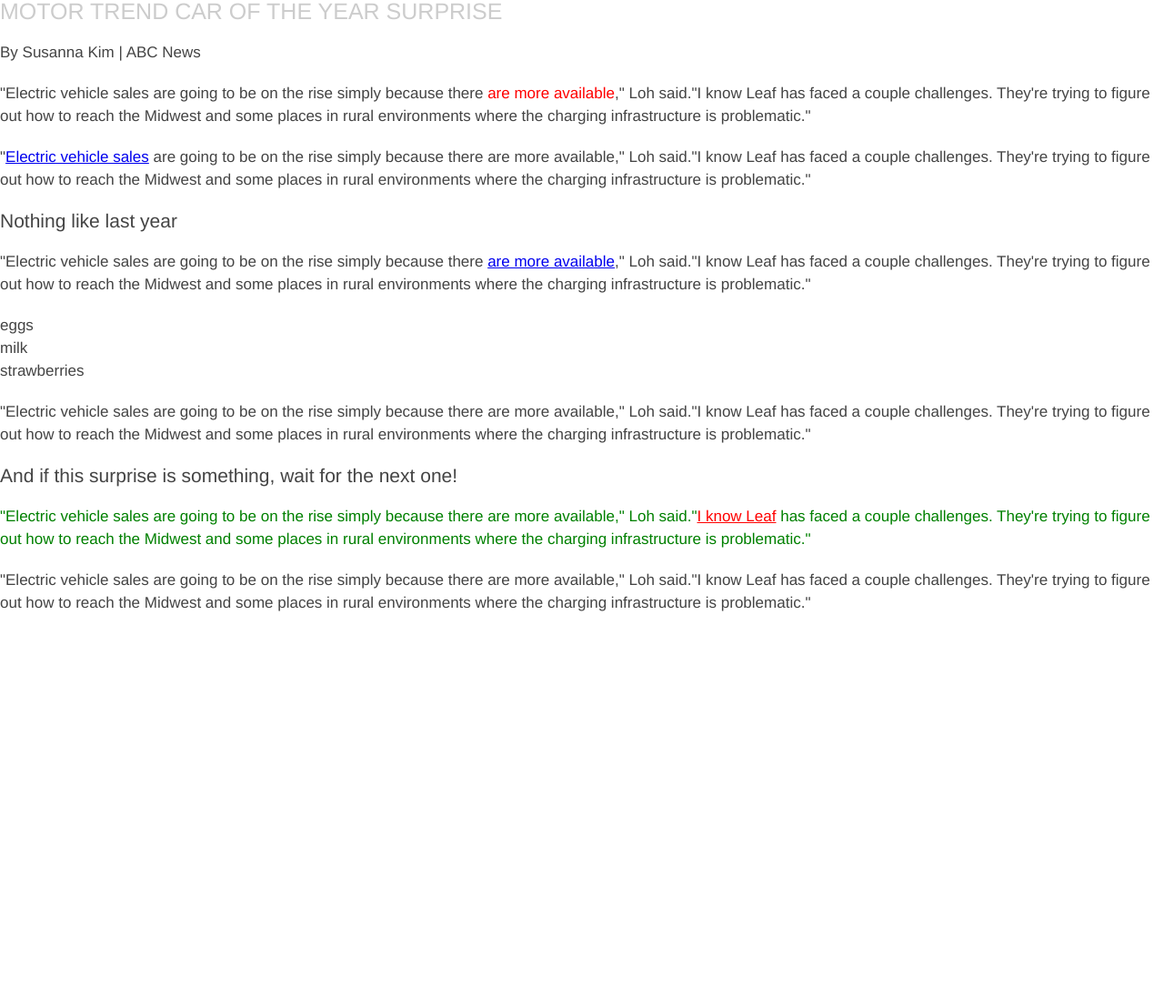
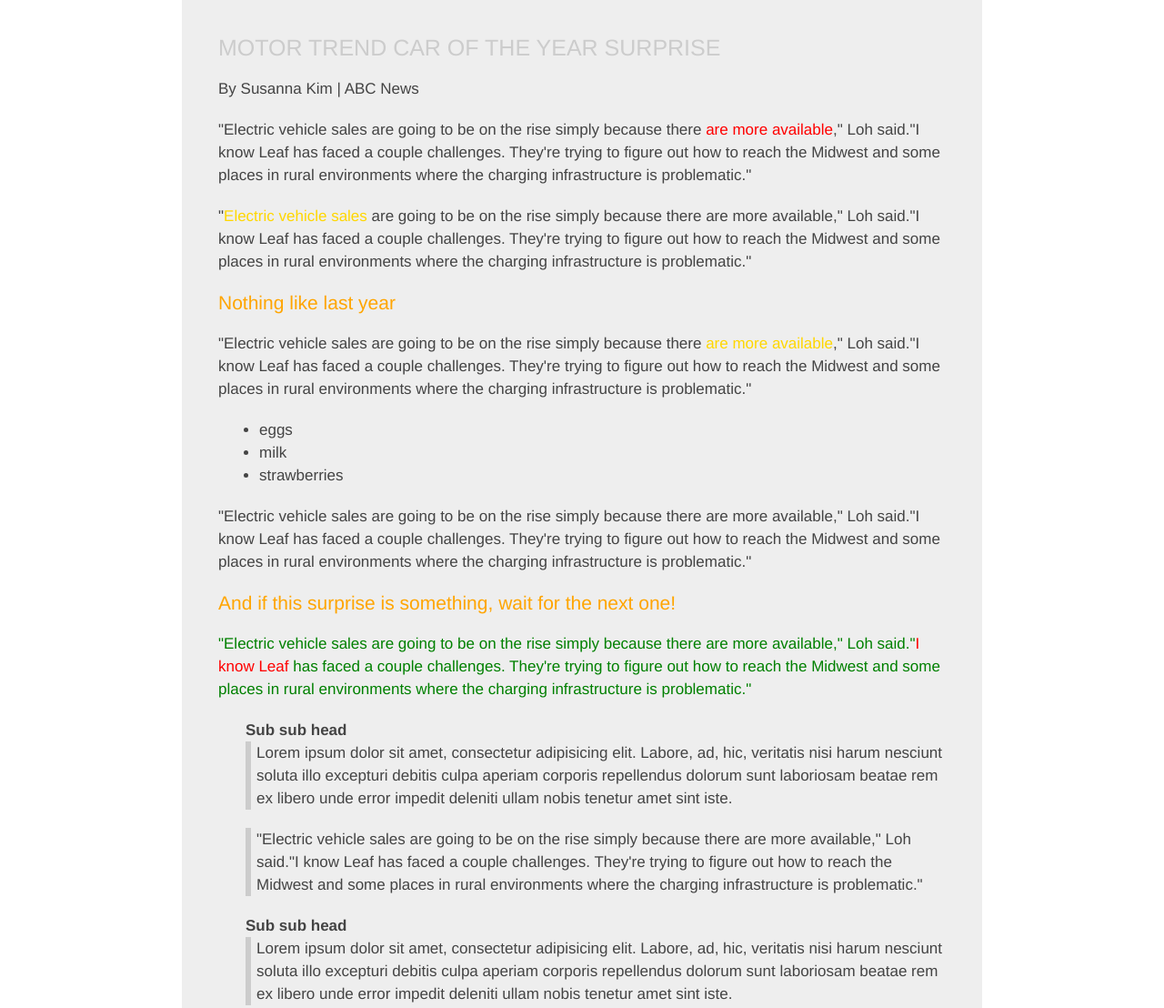
Before and after one commit to unleashit/web-lesson, a plain HTML site: page index.html in a window 1280 px wide. Shown: the top 1108 px of the page at 91% size. Before the commit the page ends 800 px from the top, so only its background shows below. Drawn offline with nearby package versions, Linux system fonts and the light colour scheme; a script that the page names is missing.

Commit message:
Lesson 3
Finish basic page

```diff
--- a/css/styles.css
+++ b/css/styles.css
@@ -9,13 +9,41 @@
 	font-size: 25px;
 	text-transform: uppercase;
 	color:#ccc;
-
 }
 h2 {
 	font-size: 21px;
+	color: orange;
 	}
-p, h1, h2, ul {margin-bottom:20px;}
 
+p, h1, h2, h4, h5, h5, ul {margin-bottom:20px;}
+
+ul {
+	margin-left: 45px;
+	list-style-type: disc;
+}
+
+
+h3 {
+	margin-left: 30px;
+	font-weight: bold;
+}
+a {
+ 	color: gold;
+ 	text-decoration: none;
+}
+a:hover {text-decoration: underline;}
+.wrapper {
+	width:800px;
+	padding:40px;
+	margin:0 auto 0 auto;
+	background-color: #eee;
+
+}
+.subhead {
+	margin-left: 30px;
+	border-left:6px solid #ccc;
+	padding-left:6px;
+}
 
 .special {
 	color: red;
--- a/index.html
+++ b/index.html
@@ -18,6 +18,7 @@
 
 <body>
 
+<div class="wrapper">
     <h1>Motor Trend Car of the Year Surprise</h1>
     <p><span class="author">By Susanna Kim</span> | <span class="agency">ABC News</span></p>
 
@@ -35,7 +36,12 @@
       <p>"Electric vehicle sales are going to be on the rise simply because there   are more available," Loh said."I know Leaf has faced a couple   challenges. They're trying to figure out how to reach the Midwest and   some places in rural environments where the charging infrastructure is   problematic."</p>
       <h2>And if this surprise is something, wait for the next one!</h2>
       <p style="color:green;">"Electric vehicle sales are going to be on the rise simply because there   are more available," Loh said."<a href="#" class="special">I know Leaf</a> has faced a couple   challenges. They're trying to figure out how to reach the Midwest and   some places in rural environments where the charging infrastructure is   problematic."</p>
-  <p>"Electric vehicle sales are going to be on the rise simply because there   are more available," Loh said."I know Leaf has faced a couple   challenges. They're trying to figure out how to reach the Midwest and   some places in rural environments where the charging infrastructure is   problematic."</p>
+        <h3>Sub sub head</h3>
+      <p class="subhead">Lorem ipsum dolor sit amet, consectetur adipisicing elit. Labore, ad, hic, veritatis nisi harum nesciunt soluta illo excepturi debitis culpa aperiam corporis repellendus dolorum sunt laboriosam beatae rem ex libero unde error impedit deleniti ullam nobis tenetur amet sint iste.</p>
+      <p class="subhead">"Electric vehicle sales are going to be on the rise simply because there   are more available," Loh said."I know Leaf has faced a couple   challenges. They're trying to figure out how to reach the Midwest and   some places in rural environments where the charging infrastructure is   problematic."</p>
+        <h3>Sub sub head</h3>
+      <p class="subhead">Lorem ipsum dolor sit amet, consectetur adipisicing elit. Labore, ad, hic, veritatis nisi harum nesciunt soluta illo excepturi debitis culpa aperiam corporis repellendus dolorum sunt laboriosam beatae rem ex libero unde error impedit deleniti ullam nobis tenetur amet sint iste.</p>
+</div>
 
 <script src="ajax.googleapis.com/ajax/libs/jquery/1.10.2/jquery.min.js"></script>
 <script src="js/scripts.js"></script>
```
Lines whose indentation alone changed are shown as unchanged.
